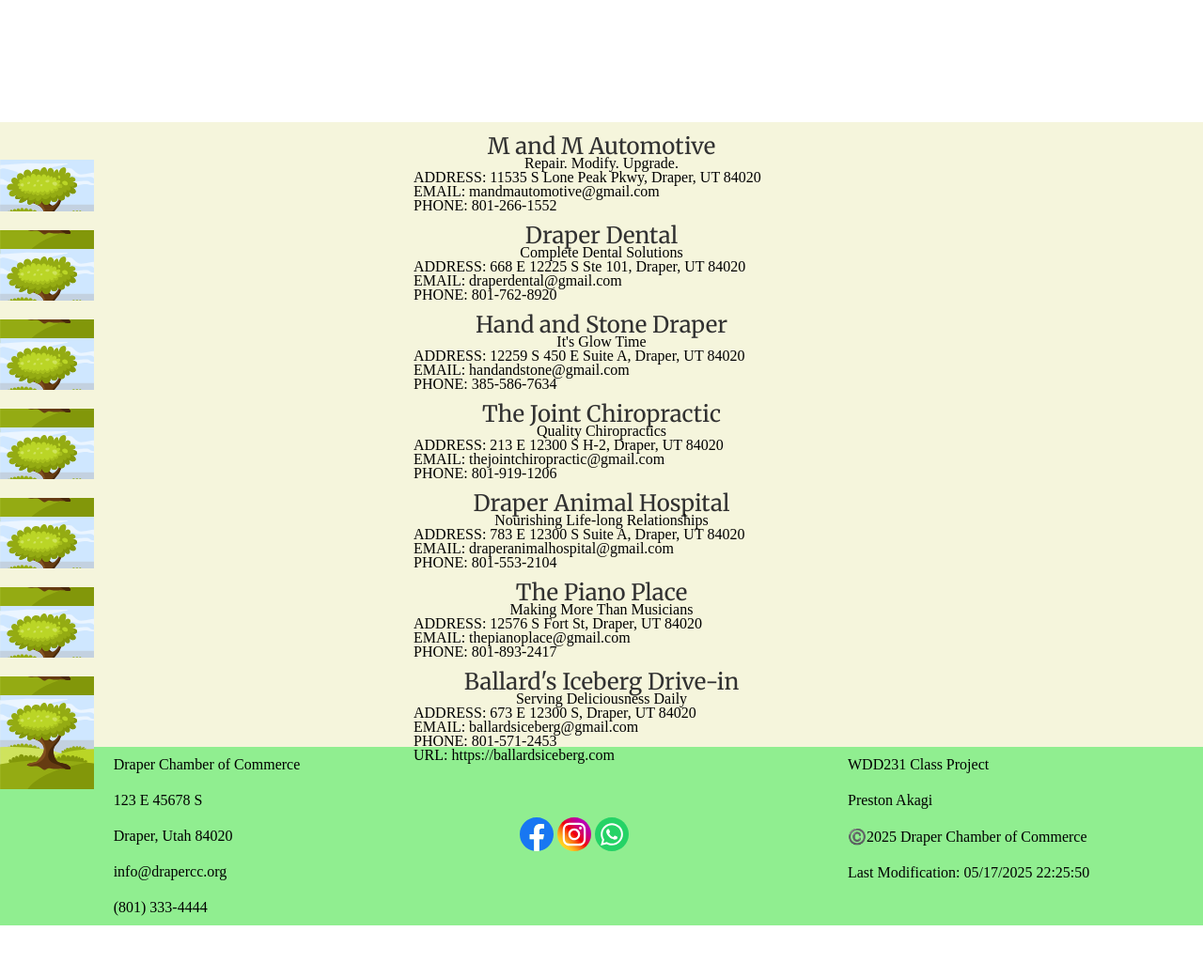
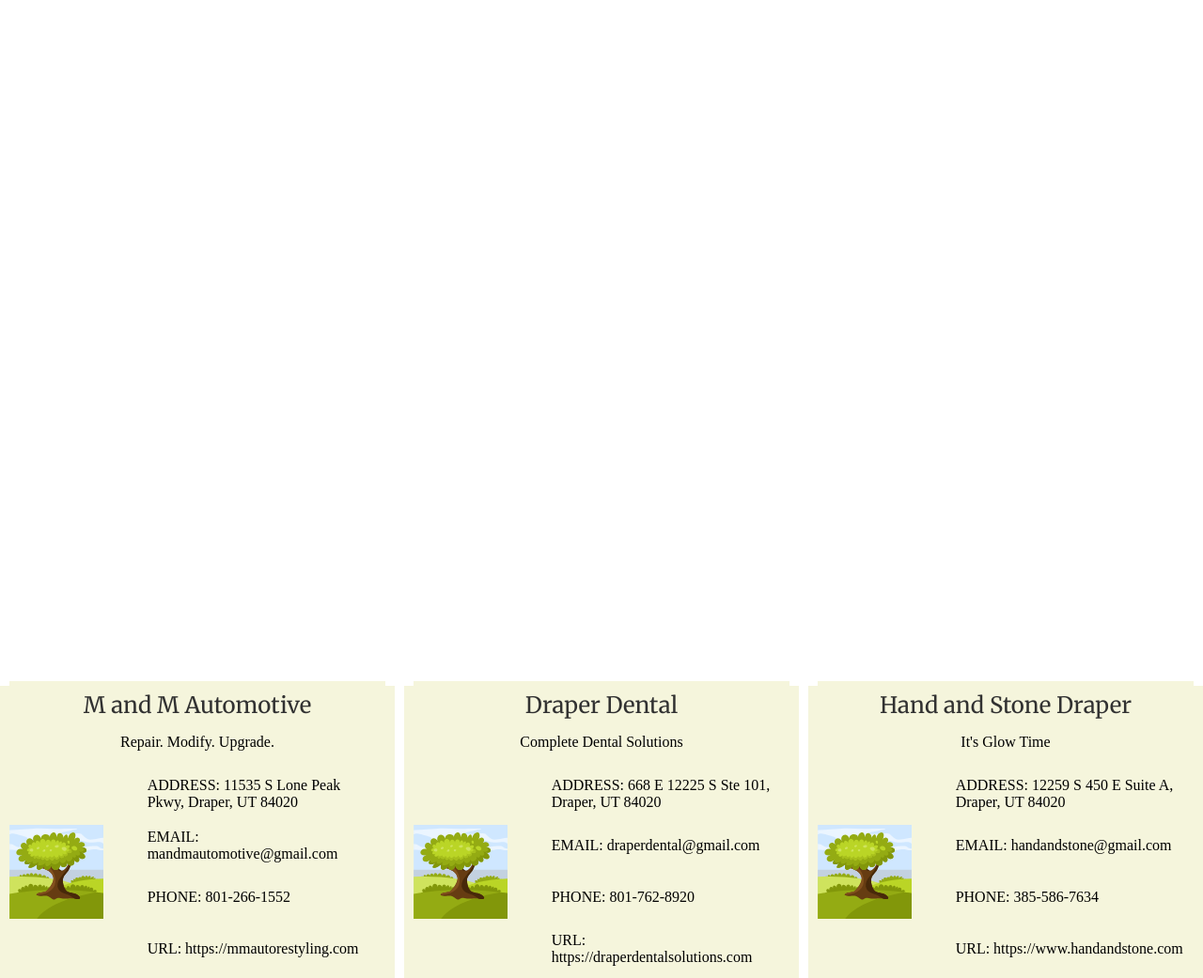
Before and after one commit to prestonakagi/wdd231, a plain HTML site: page chamber/directory.html in a window 1280 px wide. Shown: the part 1440-2481 px from the top of the page at 94% size. Before the commit the page ends 2425 px from the top, so only its background shows below. Drawn offline with Linux system fonts and the light colour scheme.

Commit message:
fixing cards

```diff
--- a/chamber/styles/large.css
+++ b/chamber/styles/large.css
@@ -255,11 +255,14 @@ header {
     .hero {
         grid-row: 1 / 2;
         grid-column: 1 / 4;
-        position: relative;
         /* padding-top: 10px; */
         max-width: 100%;
         height: auto;
         /* margin: 0 auto; centers horizontally */
+    }
+
+    .hero img {
+        position: relative;
     }
 
     #ticket {
@@ -270,6 +273,13 @@ header {
         text-align: center;
         padding: 10px;
         position: absolute; /* TODO: */
+        bottom: 0;
+        right: 0;
+    }
+
+    #ticket:hover {
+    /* different background color (and text color) or border (different colored) */
+    background-color: var(--secondary-color);
     }
 
     h1 {
@@ -310,17 +320,22 @@ header {
     #members {
         grid-row: 5 / 6;
         grid-column: 1 / 4;
-        /* display: grid; */
-
+        display: grid;
+        grid-template-rows: 1fr 1fr 1fr;
+        grid-template-columns: 1fr 1fr 1fr;
+        gap: 10px;
     }
 
     #members section {
         background-color: beige;
         display: grid;
-        grid-template-rows: 20px repeat(5, 10px);
+        grid-template-rows: 20px repeat(5, 50px);
         grid-template-columns: 1fr 2fr;
         gap: 5px;
+        align-items: center;
+        height: auto;
         /* width: 400px; */
+        padding: 10px;
     }
 
     .co-name {
```
